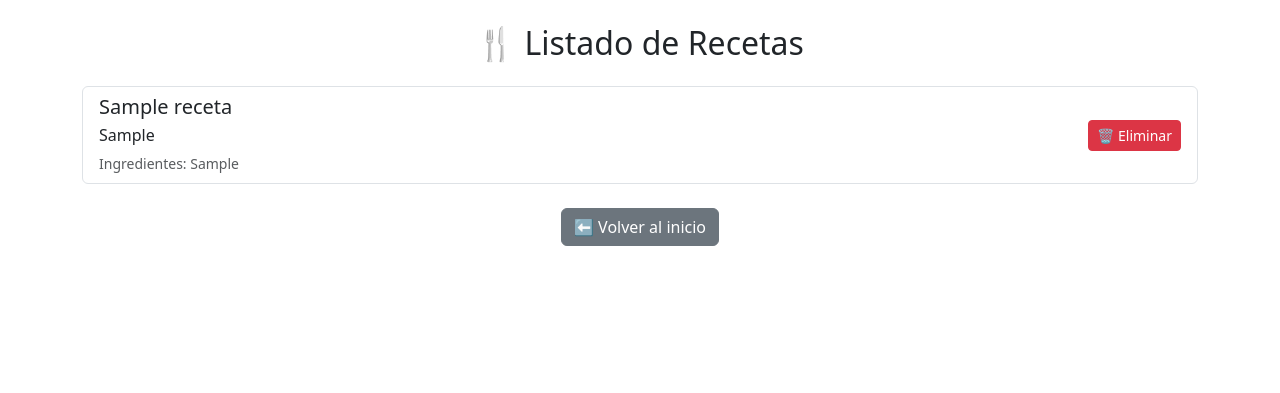
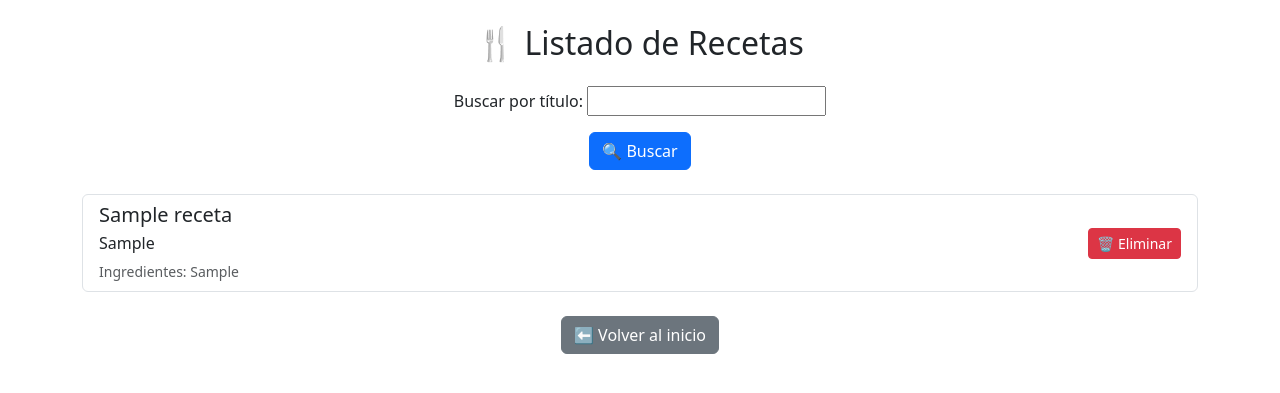
Before and after one commit to cgnoni/TuPrimeraPagina-Gnoni, a Django app: page /lista/ in a window 1280 px wide. Shown: the part 56-449 px from the top of the page. Run offline with Django 5.2, Linux system fonts and the light colour scheme; tables that the repository leaves empty hold one stand-in row (values such as "Sample post").

Commit message:
Agregando busqueda por titulo

```diff
--- a/recetas/forms.py
+++ b/recetas/forms.py
@@ -10,3 +10,6 @@ class FormularioReceta(forms.ModelForm):
             "ingredientes": forms.Textarea(attrs={"class": "form-control", "rows": 3, "placeholder": "Ingredientes"}),
             "instrucciones": forms.Textarea(attrs={"class": "form-control", "rows": 5, "placeholder": "Instrucciones paso a paso"}),
         }
+
+class BuscarReceta(forms.Form):
+    titulo = forms.CharField(max_length=50, required=False, label="Buscar por título")
--- a/recetas/templates/recetas/lista_recetas.html
+++ b/recetas/templates/recetas/lista_recetas.html
@@ -4,7 +4,11 @@
 
 <h2 class="mb-4 text-center">🍴 Listado de Recetas</h2>
 
-{% if recetas %}
+<form action="{% url 'lista_recetas' %}" method="get" class="mb-4 text-center">
+  {{ formulario.as_p }}
+  <button type="submit" class="btn btn-primary">🔍 Buscar</button>
+</form>
+
 <div class="list-group">
   {% for receta in recetas %}
   <div class="list-group-item d-flex justify-content-between align-items-center">
@@ -22,15 +26,15 @@
       <button type="submit" class="btn btn-danger btn-sm">🗑 Eliminar</button>
     </form>
   </div>
+  {% empty %}
+  <p class="text-center text-muted">No hay recetas registradas.</p>
   {% endfor %}
 </div>
-{% else %}
-<p class="text-center text-muted">No hay recetas aún.</p>
-{% endif %}
 
 <div class="text-center mt-4">
   <form action="{% url 'inicio' %}">
     <button type="submit" class="btn btn-secondary">⬅️ Volver al inicio</button>
   </form>
 </div>
+
 {% endblock %}
--- a/recetas/views.py
+++ b/recetas/views.py
@@ -1,6 +1,6 @@
 from django.shortcuts import render, redirect, get_object_or_404
 from .models import Receta
-from .forms import FormularioReceta as RecetaForm
+from .forms import FormularioReceta, BuscarReceta
 
 
 def inicio(request):
@@ -8,18 +8,29 @@ def inicio(request):
 
 
 def lista_recetas(request):
+    formulario = BuscarReceta(request.GET or None)
     recetas = Receta.objects.all()
-    return render(request, "recetas/lista_recetas.html", {"recetas": recetas})
+
+    if formulario.is_valid():
+        titulo = formulario.cleaned_data.get("titulo")
+        if titulo:
+            recetas = recetas.filter(titulo__icontains=titulo)
+
+    return render(
+        request,
+        "recetas/lista_recetas.html",
+        {"formulario": formulario, "recetas": recetas},
+    )
 
 
 def nueva_receta(request):
     if request.method == "POST":
-        form = RecetaForm(request.POST)
+        form = FormularioReceta(request.POST)
         if form.is_valid():
             form.save()
             return redirect("lista_recetas")
     else:
-        form = RecetaForm()
+        form = FormularioReceta()
     return render(request, "recetas/nueva_receta.html", {"form": form})
 
 
```
